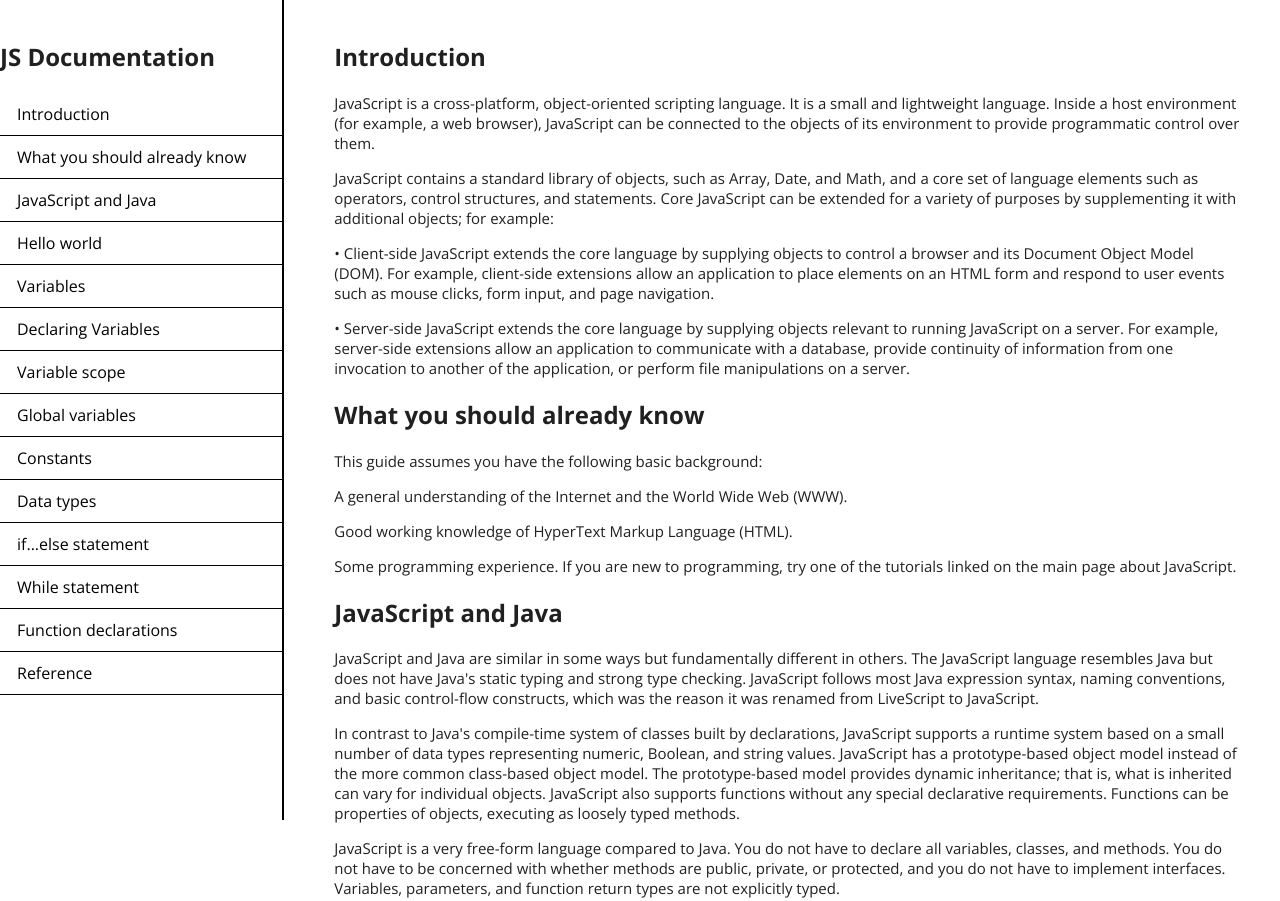
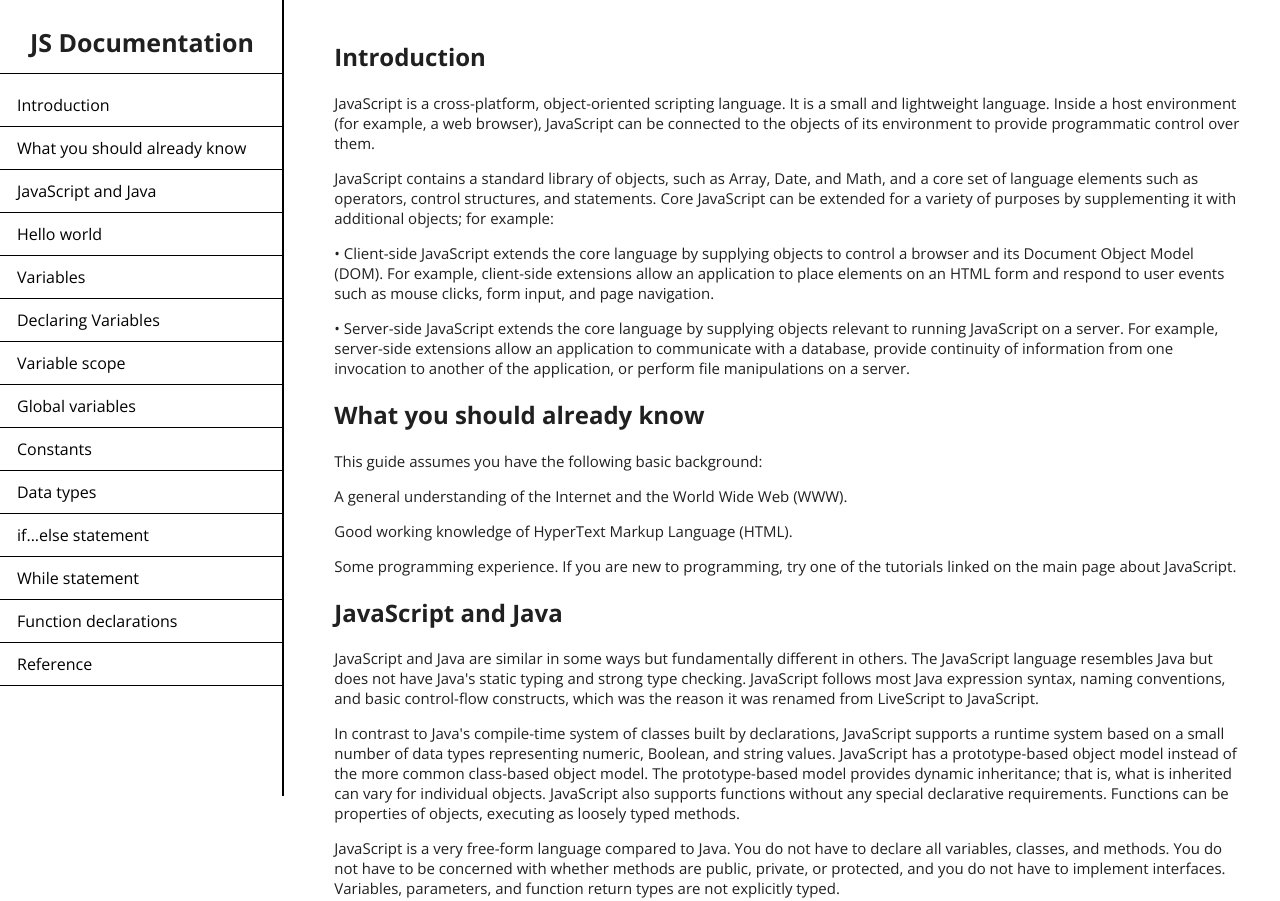
Before and after one commit to marjan-ahmed/Technical-Documentation-page, a plain HTML site: page index.html in a window 1280 px wide. Shown: the top 901 px of the page. Drawn offline with nearby package versions, Linux system fonts and the light colour scheme.

Commit message:
first commit

```diff
--- a/index.html
+++ b/index.html
@@ -9,7 +9,7 @@
 <body>
     <nav id="navbar">
     <div class="topics">
-        <header><h1>JS Documentation</h1></header>
+        <h1 class="heading">JS Documentation</h1>
         <ul>
             <li id="topic"><a class="nav-link" href="#Introduction">Introduction</a></li>
             <li id="topic"><a class="nav-link" href="#What_you_should_already_know">What you should already know</a></li>
--- a/styles.css
+++ b/styles.css
@@ -16,7 +16,7 @@ body {
     position: fixed; /* Fixes the position of the div */
     top: 0;
     left: 0;
-    height: 100%; /* Ensures the div takes the full height of the viewport */
+    height: 97%; /* Ensures the div takes the full height of the viewport */
     width: 22%;
     border-right: 2px solid black;
     padding-top: 20px; /* Adjust the padding as needed */
@@ -36,11 +36,13 @@ li {
     margin-left: -10px;
 }
 
-#heading{
-    padding-top: 2px;
-    font-size: 13px;
-    font-weight: lighter;
-
+.heading{
+    padding-left: 30px;
+    border-bottom: 1px solid black;
+    margin-top: 5px;
+    margin-bottom: 10px;
+    padding-bottom: 14px;
+    font-size: 25px;
 }
 
 .content{
```
